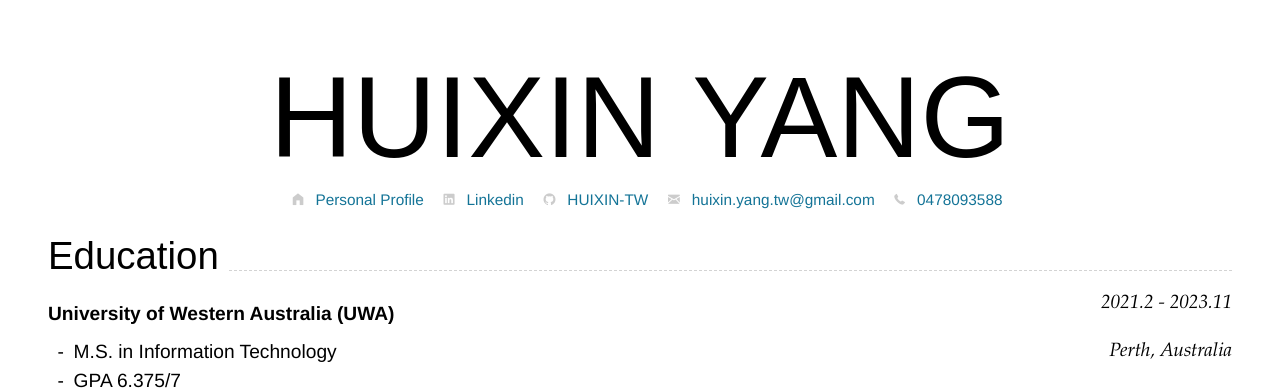
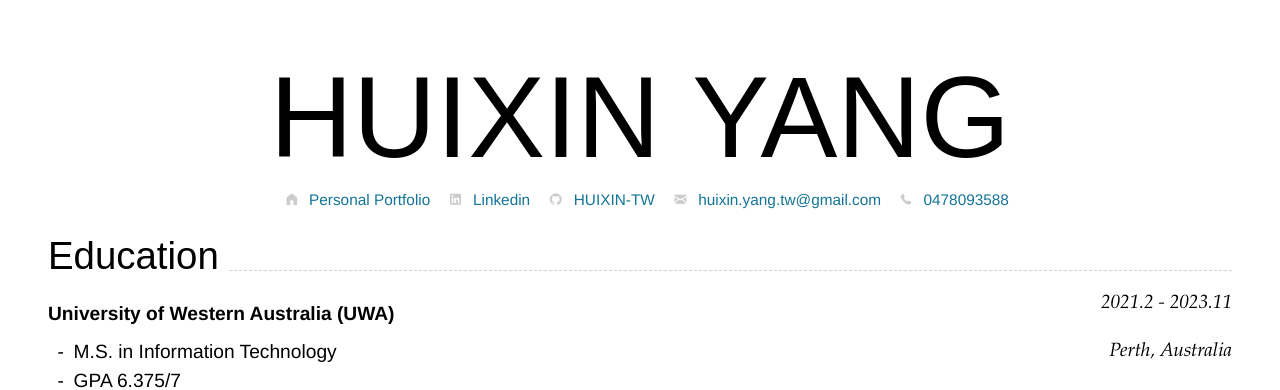
Before and after one commit to HUIXIN-TW/Resume, a Jekyll site: the page built from index.md, in a window 1280 px wide and 900 px high. Shown: the top 390 px of the window. Built offline with Jekyll 4.4.1, drawn with Linux system fonts in a browser that asks for light colours; nearby versions of some CDN libraries.

Commit message:
add website url

```diff
--- a/index.md
+++ b/index.md
@@ -8,8 +8,8 @@ github:
     url: https://github.com/HUIXIN-TW
     text: HUIXIN-TW
 homepage:
-    url: https://huixin.notion.site
-    text: Personal Profile
+    url: https://portfolio-huixin-tw.vercel.app/
+    text: Personal Portfolio
 linkedin:
     url: https://www.linkedin.com/in/hui-xin-yang
     text: Linkedin
```
